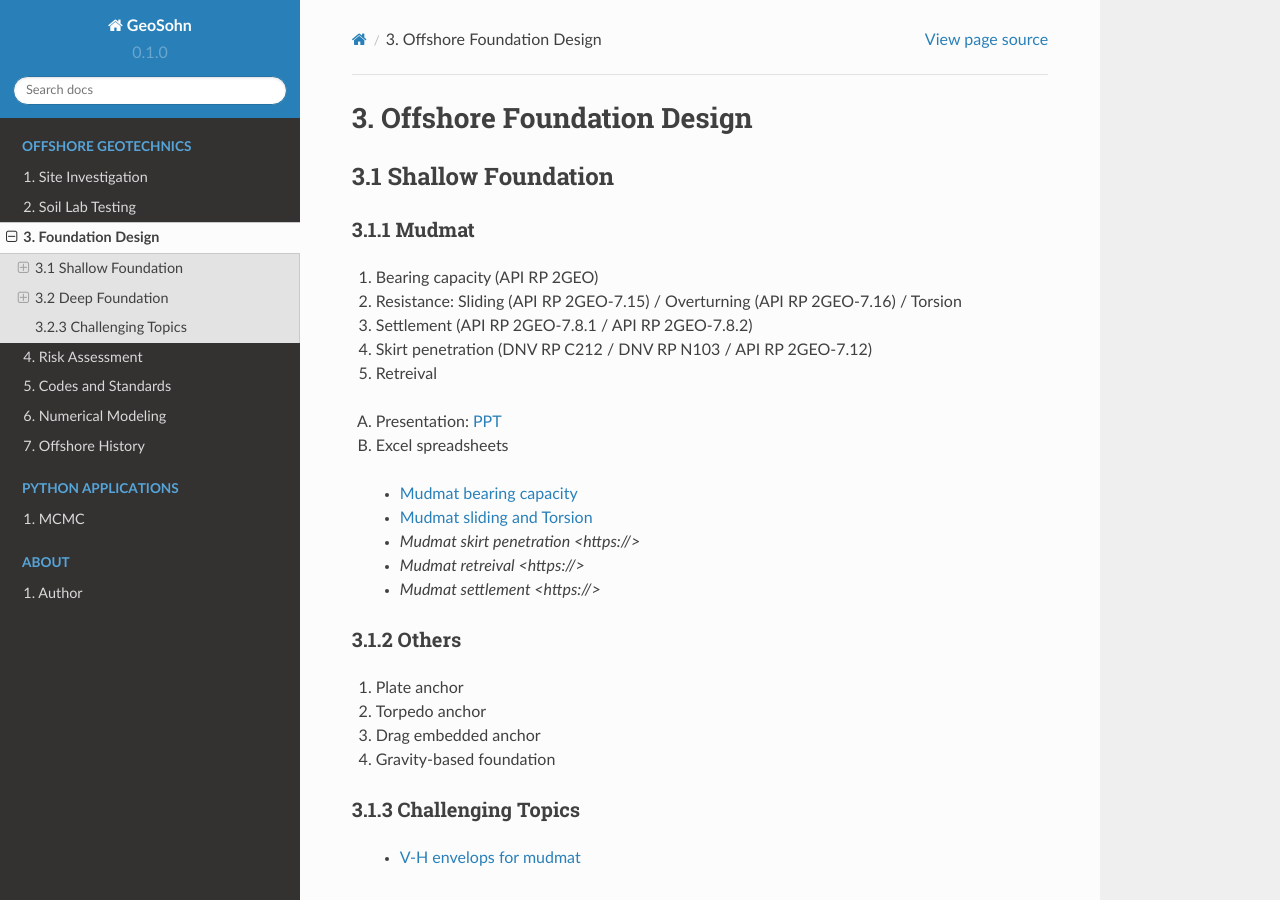
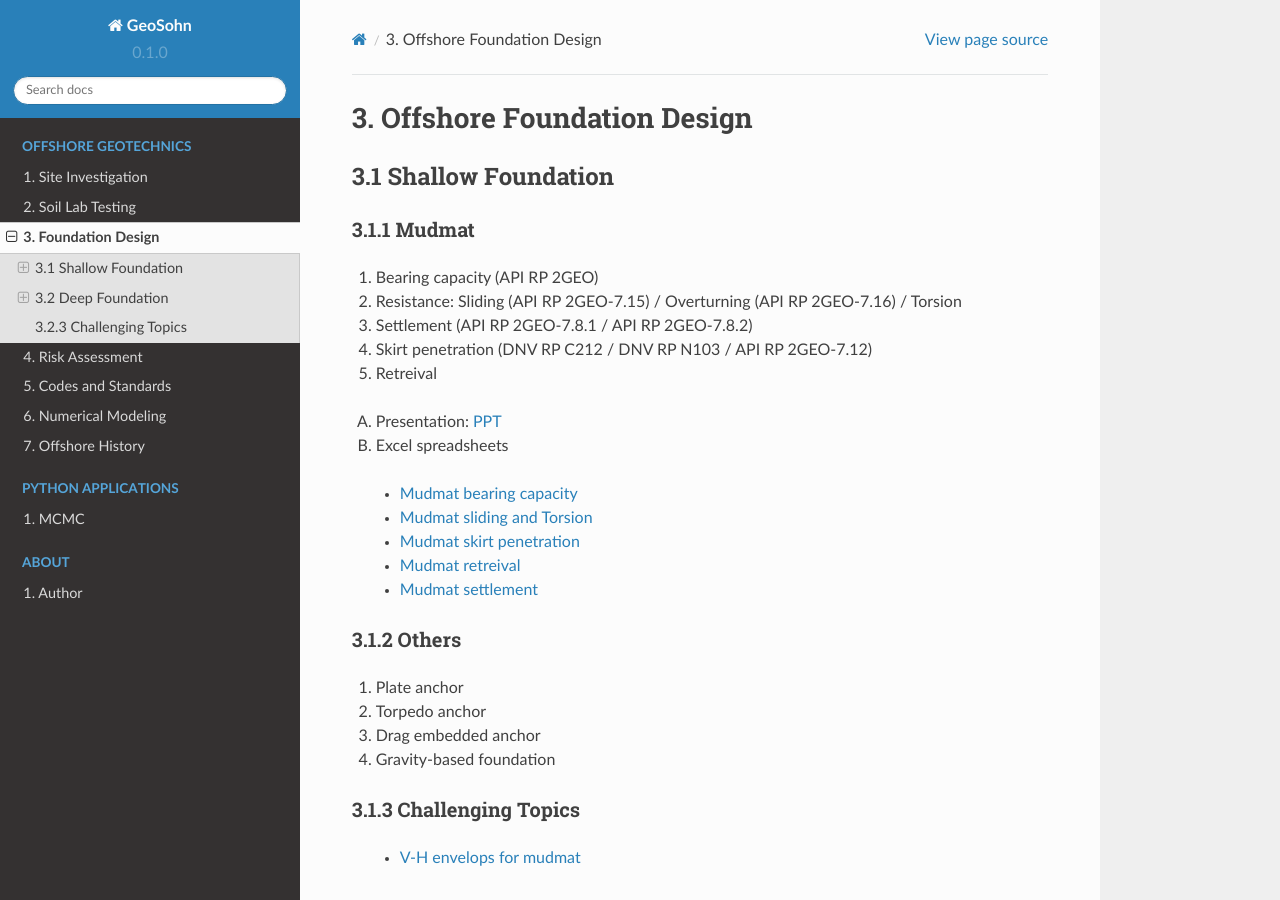
Before and after one commit to jrson11/GeoSohn, a Sphinx documentation site: the page built from docs/source/3-Foundation_Design.rst, in a window 1280 px wide and 900 px high. Built offline with Sphinx 7.4.7 and the Read the Docs theme 2.0.0, drawn with Linux system fonts in a browser that asks for light colours; pages that are not in the unit, such as notebooks, are missing from menus.

Commit message:
Update 3-Foundation_Design.rst

```diff
--- a/docs/source/3-Foundation_Design.rst
+++ b/docs/source/3-Foundation_Design.rst
@@ -19,9 +19,9 @@ B. Excel spreadsheets
 
   - `Mudmat bearing capacity <https://bp365-my.sharepoint.com/:x:/r/personal/jung_sohn_bp_com/Documents/bp_Areas/_GeoSohn/3.1.1.1-Mudmat_Bearing_Capacity(22Feb24).xlsx?d=w6f34c2f22235494d8bfe25fd4a7ea1e3&csf=1&web=1&e=LIrwRz>`_
   - `Mudmat sliding and Torsion <https://>`_
-  - `Mudmat skirt penetration <https://>`
-  - `Mudmat retreival <https://>`
-  - `Mudmat settlement <https://>`
+  - `Mudmat skirt penetration <https://>`_
+  - `Mudmat retreival <https://>`_
+  - `Mudmat settlement <https://>`_
 
 3.1.2 Others
 ..............
```
